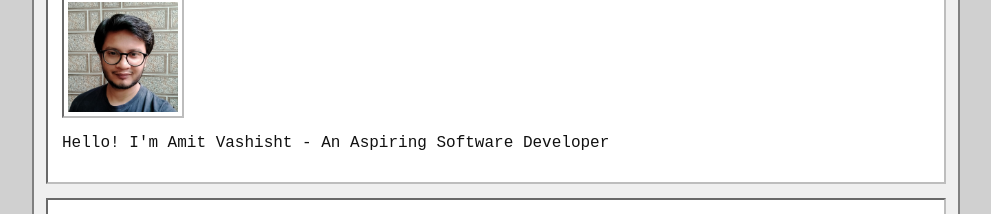
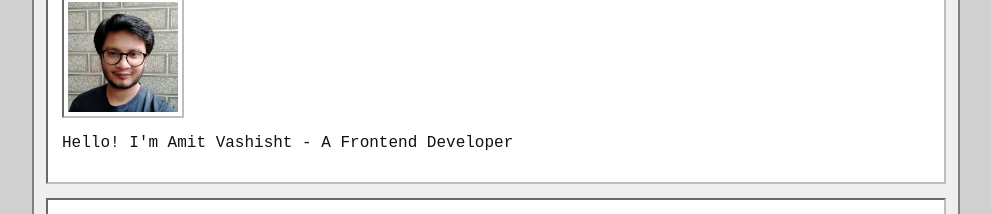
Before and after one commit to amitvashisht02/portfolio-website, a React (Vite) app: page / in a window 1280 px wide. Shown: the part 147-361 px from the top of the page, without its empty margins (144-1135 px from the left). Built offline with nearby package versions, Linux system fonts and the light colour scheme.

Commit message:
update in home

```diff
--- a/src/components/Home.jsx
+++ b/src/components/Home.jsx
@@ -8,7 +8,7 @@ export default function Home() {
         <div className="home-box">
             <img src={profile} alt="My Profile" className="profile-pic"/>
         </div>
-        <p>Hello! I'm Amit Vashisht - An Aspiring Software Developer</p>
+        <p>Hello! I'm Amit Vashisht - A Frontend Developer</p>
         </div>
     );
 }
```
